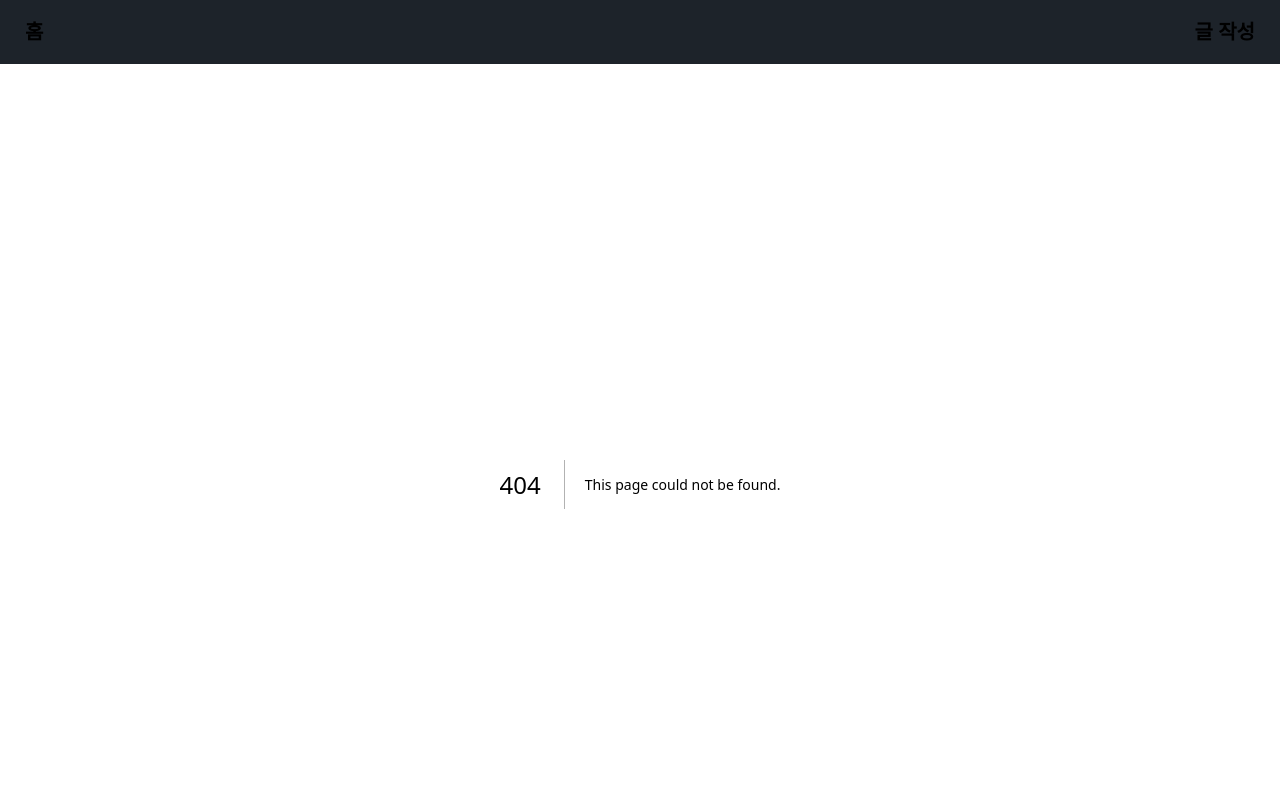
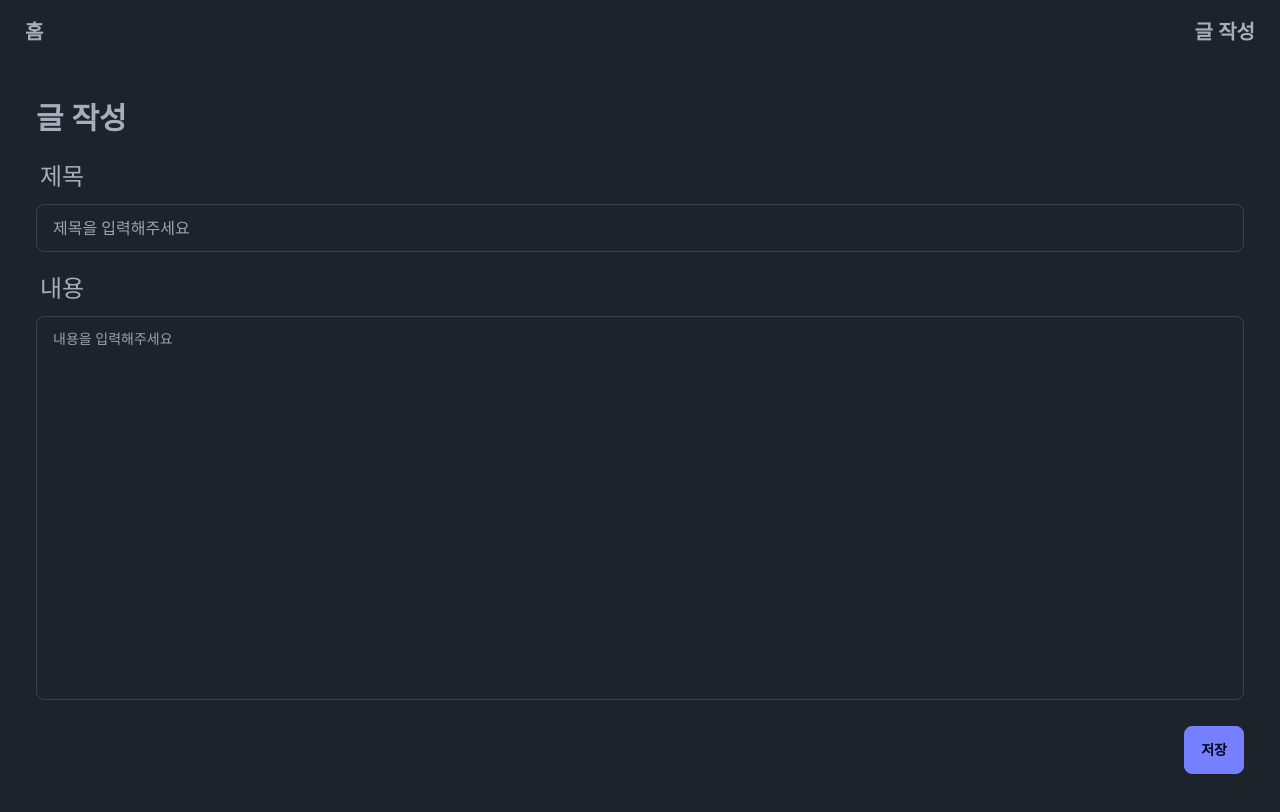
Before and after one commit to Aleph-Kim/react-blog, a Next.js app: page /write in a window 1280 px wide. Before the commit this address had no page. Shown: the top 812 px of the page. Built offline with nearby package versions, Linux system fonts and the light colour scheme.

Commit message:
스타일 - 게시글 작성페이지 구현

```diff
--- /dev/null
+++ b/src/app/write/layout.tsx
@@ -0,0 +1,10 @@
+import { ReactNode } from 'react';
+
+export default function Layout(props: { children: ReactNode }) {
+    return (
+        <div className="container mx-auto p-4">
+            <h1 className="text-3xl font-bold mb-6">글 작성</h1>
+            {props.children}
+        </div>
+    );
+}
--- /dev/null
+++ b/src/app/write/page.tsx
@@ -0,0 +1,15 @@
+export default function Write() {
+    return (
+        <form method="POST">
+            <label htmlFor="subject" className="text-2xl p-1">제목</label>
+            <input id="subject" type="text" className="input input-bordered w-full mt-3 mb-5" placeholder="제목을 입력해주세요" />
+
+            <label htmlFor="body" className="text-2xl p-1">내용</label>
+            <textarea id="body" className="textarea textarea-bordered w-full h-96 resize-none mt-3 mb-5" placeholder="내용을 입력해주세요"></textarea>
+
+            <div className="w-full text-end">
+                <button type="submit" className="btn btn-primary">저장</button>
+            </div>
+        </form>
+    )
+}
```
